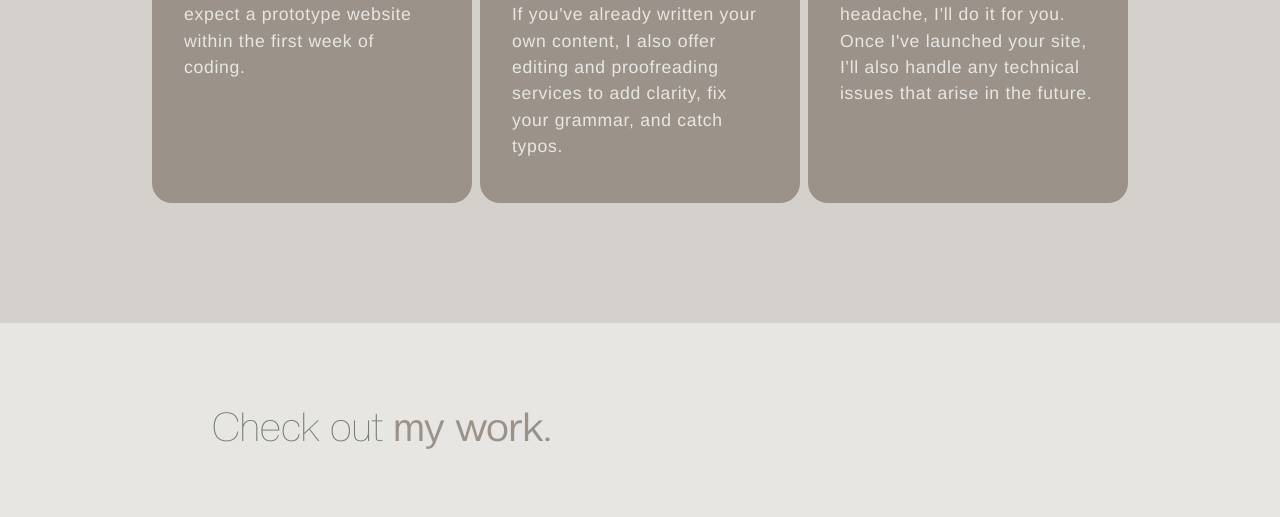
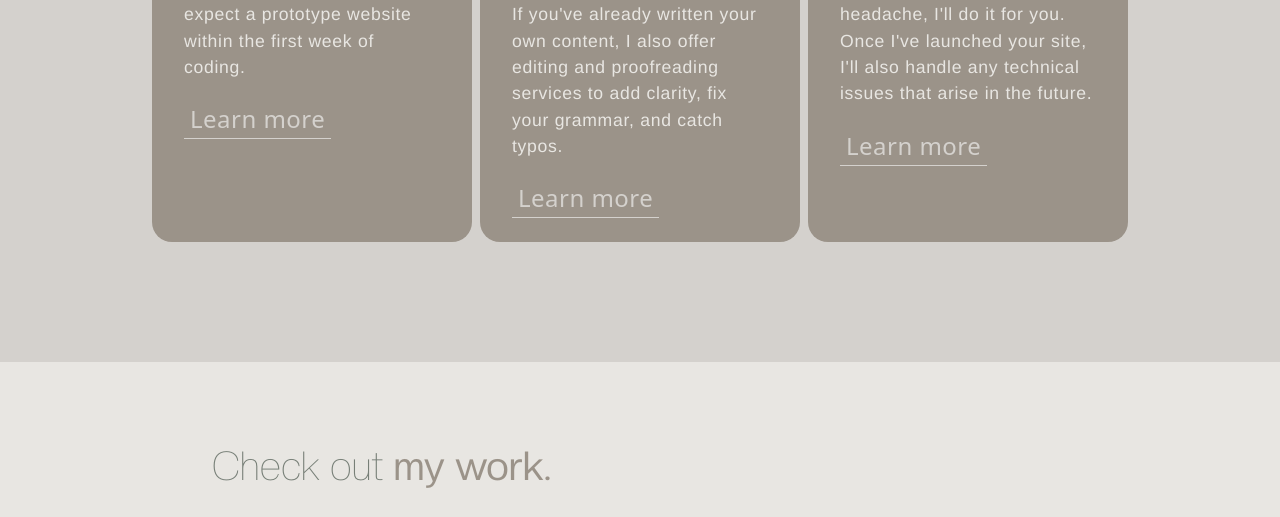
Before and after one commit to just-hugo/chewitt-llc, a website: page index.html in a window 1280 px wide. Shown: the part 1964-2481 px from the top of the page. Drawn offline with nearby package versions, Linux system fonts and the light colour scheme.

Commit message:
Update index.html

```diff
--- a/index.html
+++ b/index.html
@@ -146,9 +146,9 @@
               </p>
             </div>
             <div class="card-footer">
-<!--               <button class="service-more" onclick="learnMore(this)">
+              <button class="service-more" onclick="learnMore(this)">
                 Learn more
-              </button> -->
+              </button>
             </div>
           </div>
           <div class="flip-box-back invisible">
@@ -214,9 +214,9 @@
               </p>
             </div>
             <div class="card-footer">
-<!--               <button class="service-more" onclick="learnMore(this)">
+              <button class="service-more" onclick="learnMore(this)">
                 Learn more
-              </button> -->
+              </button>
             </div>
           </div>
           <div class="flip-box-back invisible">
@@ -277,9 +277,9 @@
               </p>
             </div>
             <div class="card-footer">
-<!--               <button class="service-more" onclick="learnMore(this)">
+              <button class="service-more" onclick="learnMore(this)">
                 Learn more
-              </button> -->
+              </button>
             </div>
           </div>
           <div class="flip-box-back invisible">
@@ -386,8 +386,7 @@
         </div>
       </div>
 
-      </div>
-      <div class="row justify-content-center">
+      <div class="row justify-content-center pt-5 mt-5 pb-1">
         <div class="col-12 col-md-9 pb-5">
           <a
             class="social"
```
